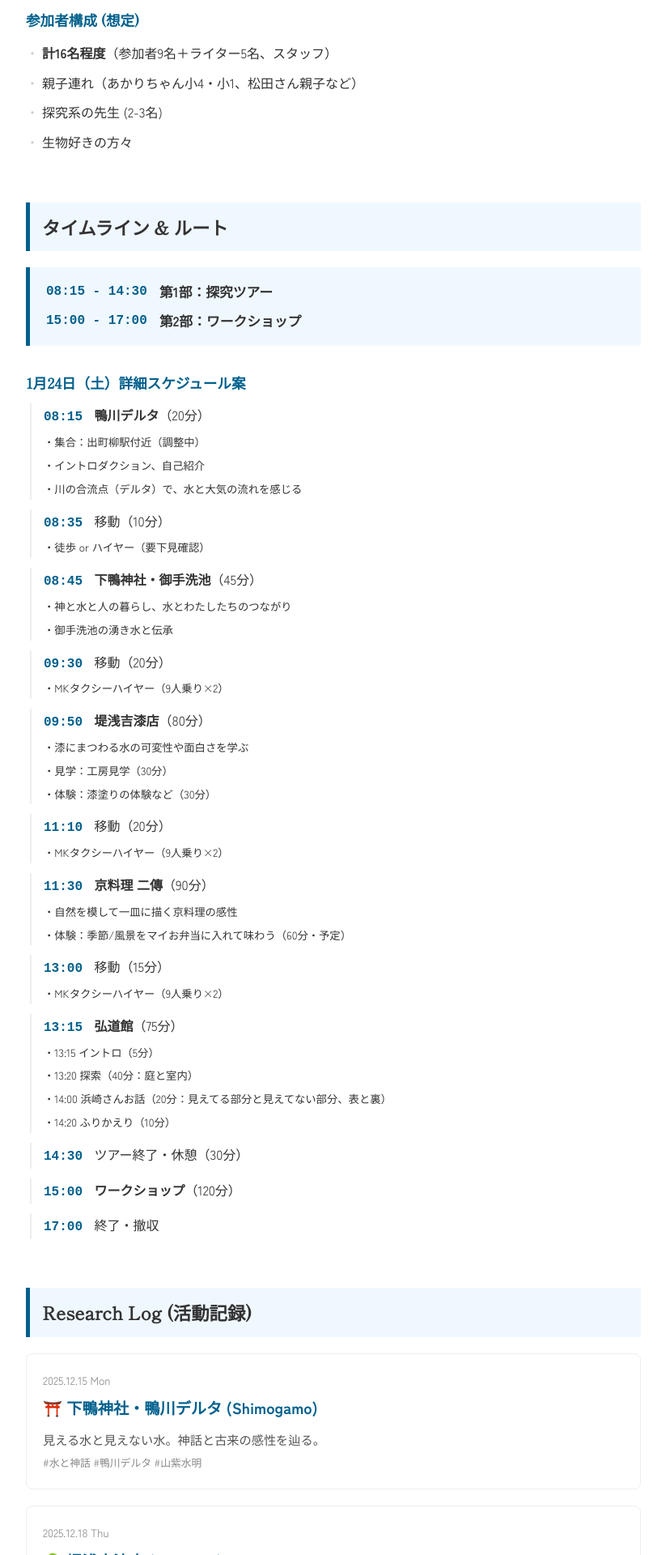
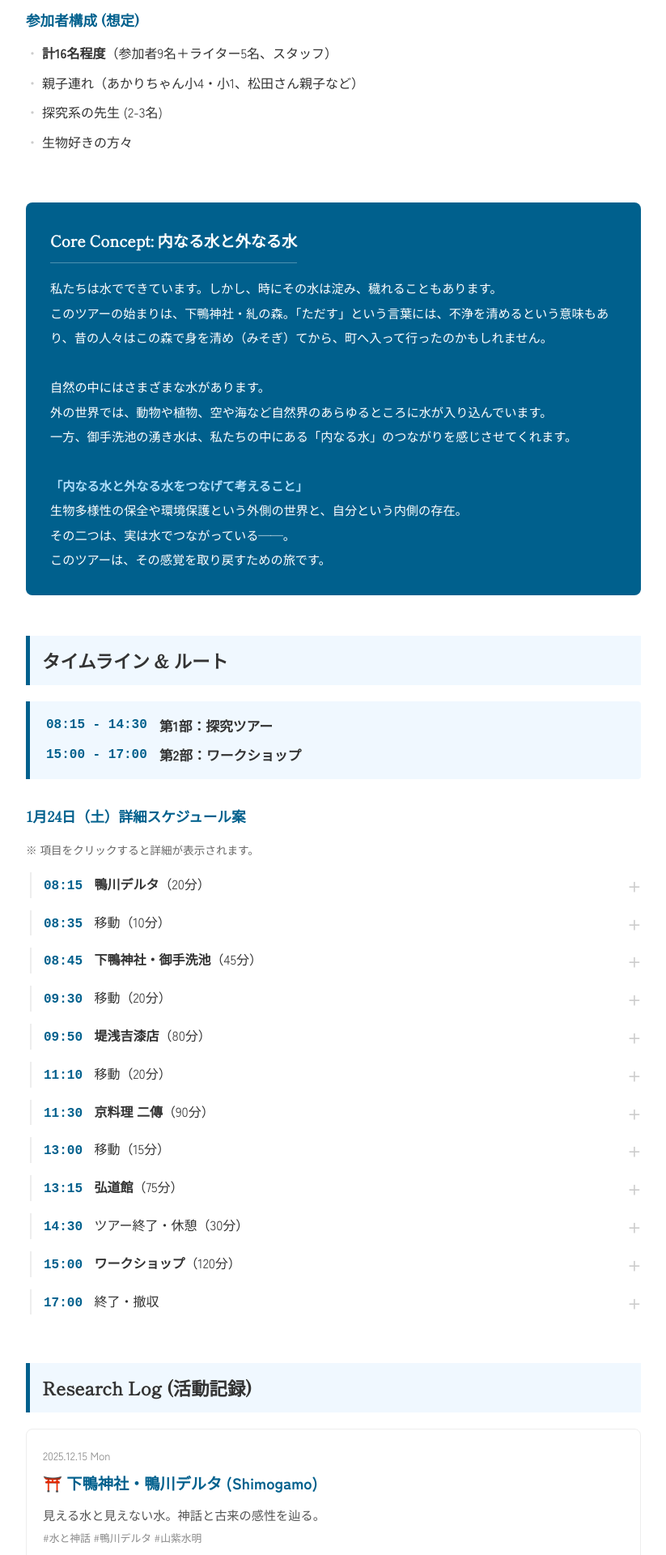
Before and after one commit to REMriaTV/iki-mono, a Jekyll site: the page built from journeys/fukumoto/index.html, in a window 1280 px wide. Shown: the part 542-2462 px from the top of the page at 81% size, without its empty margins (228-1051 px from the left). Built offline with Jekyll 4.4.1, drawn with Linux system fonts in a browser that asks for light colours.

Commit message:
コンセプト文章の追加、アコーディオンの追加

```diff
--- a/journeys/fukumoto/index.html
+++ b/journeys/fukumoto/index.html
@@ -56,6 +56,32 @@ title: "Fukumoto Lab: 探究と教育の旅"
         color: #00608d;
     }
 
+    /* コンセプトボックス (New!) */
+    .concept-box {
+        background-color: #00608d;
+        color: #fff;
+        padding: 30px;
+        border-radius: 8px;
+        margin-bottom: 50px;
+        font-family: 'Shippori Mincho', serif;
+    }
+    .concept-title {
+        font-size: 1.2rem;
+        font-weight: bold;
+        margin-bottom: 15px;
+        border-bottom: 1px solid rgba(255,255,255,0.3);
+        padding-bottom: 10px;
+        display: inline-block;
+    }
+    .concept-text {
+        font-size: 0.95rem;
+        line-height: 2.0;
+    }
+    .concept-text strong {
+        color: #aedefc;
+        font-weight: bold;
+    }
+
     /* リスト */
     .lab-list {
         list-style: none;
@@ -103,20 +129,62 @@ title: "Fukumoto Lab: 探究と教育の旅"
         font-size: 1.05rem;
     }
 
-    /* タイムライン詳細 */
+    /* タイムライン詳細（アコーディオン） (New!) */
     .timeline-list li {
-        margin-bottom: 12px;
+        margin-bottom: 15px;
         padding-left: 0;
         border-left: 2px solid #eee;
         padding-left: 15px;
         margin-left: 5px;
     }
     .timeline-list li::before { content: none; }
+
+    details {
+        transition: all 0.3s ease;
+    }
+    summary {
+        cursor: pointer;
+        list-style: none; /* デフォルトの三角を消す */
+        position: relative;
+        padding-right: 20px;
+    }
+    summary::-webkit-details-marker {
+        display: none; /* Chrome用 */
+    }
+    summary:hover .time {
+        text-decoration: underline;
+    }
+    /* 開閉インジケーター */
+    summary::after {
+        content: "+";
+        position: absolute;
+        right: 0;
+        top: 0;
+        color: #ccc;
+        font-weight: bold;
+        font-size: 1.2rem;
+        transition: transform 0.2s;
+    }
+    details[open] summary::after {
+        transform: rotate(45deg); /* 開いたときに×にする */
+        color: #00608d;
+    }
+
     .time {
         font-family: 'Courier New', monospace;
         font-weight: bold;
         color: #00608d;
         margin-right: 10px;
+    }
+
+    /* 隠れている詳細部分のスタイル */
+    .timeline-details {
+        margin-top: 10px;
+        padding: 10px 15px;
+        background: #fafafa;
+        border-radius: 4px;
+        font-size: 0.9rem;
+        color: #555;
     }
 
     /* リサーチログカード */
@@ -187,6 +255,22 @@ title: "Fukumoto Lab: 探究と教育の旅"
         </ul>
     </div>
 
+    <div class="concept-box">
+        <div class="concept-title">Core Concept: 内なる水と外なる水</div>
+        <div class="concept-text">
+            私たちは水でできています。しかし、時にその水は淀み、穢れることもあります。<br>
+            このツアーの始まりは、下鴨神社・糺の森。「ただす」という言葉には、不浄を清めるという意味もあり、昔の人々はこの森で身を清め（みそぎ）てから、町へ入って行ったのかもしれません。<br><br>
+            自然の中にはさまざまな水があります。<br>
+            外の世界では、動物や植物、空や海など自然界のあらゆるところに水が入り込んでいます。<br>
+            一方、御手洗池の湧き水は、私たちの中にある「内なる水」のつながりを感じさせてくれます。<br><br>
+
+            <strong>「内なる水と外なる水をつなげて考えること」</strong><br>
+            生物多様性の保全や環境保護という外側の世界と、自分という内側の存在。<br>
+            その二つは、実は水でつながっている——。<br>
+            このツアーは、その感覚を取り戻すための旅です。
+        </div>
+    </div>
+
     <div class="lab-section">
         <h2>タイムライン & ルート</h2>
 
@@ -202,67 +286,149 @@ title: "Fukumoto Lab: 探究と教育の旅"
         </div>
 
         <h3>1月24日（土）詳細スケジュール案</h3>
+        <p style="font-size:0.85rem; color:#666; margin-bottom:15px;">※ 項目をクリックすると詳細が表示されます。</p>
+
         <ul class="timeline-list lab-list">
-            <li><span class="time">08:15</span> <strong>鴨川デルタ</strong>（20分）<br>
-                <small>
+            <li>
+                <details>
+                    <summary>
+                        <span class="time">08:15</span> <strong>鴨川デルタ</strong>（20分）
+                    </summary>
+                    <div class="timeline-details">
                         ・集合：出町柳駅付近（調整中）<br>
                         ・イントロダクション、自己紹介<br>
                         ・川の合流点（デルタ）で、水と大気の流れを感じる
-                </small>
+                    </div>
+                </details>
             </li>
 
-            <li><span class="time">08:35</span> 移動（10分）<br>
-                <small>・徒歩 or ハイヤー（要下見確認）</small>
+            <li>
+                <details>
+                    <summary>
+                        <span class="time">08:35</span> 移動（10分）
+                    </summary>
+                    <div class="timeline-details">
+                        ・徒歩 or ハイヤー（要下見確認）
+                    </div>
+                </details>
             </li>
 
-            <li><span class="time">08:45</span> <strong>下鴨神社・御手洗池</strong>（45分）<br>
-                <small>
+            <li>
+                <details>
+                    <summary>
+                        <span class="time">08:45</span> <strong>下鴨神社・御手洗池</strong>（45分）
+                    </summary>
+                    <div class="timeline-details">
                         ・神と水と人の暮らし、水とわたしたちのつながり<br>
                         ・御手洗池の湧き水と伝承
-                </small>
+                    </div>
+                </details>
             </li>
 
-            <li><span class="time">09:30</span> 移動（20分）<br>
-                <small>・MKタクシーハイヤー（9人乗り×2）</small>
+            <li>
+                <details>
+                    <summary>
+                        <span class="time">09:30</span> 移動（20分）
+                    </summary>
+                    <div class="timeline-details">
+                        ・MKタクシーハイヤー（9人乗り×2）
+                    </div>
+                </details>
             </li>
 
-            <li><span class="time">09:50</span> <strong>堤浅吉漆店</strong>（80分）<br>
-                <small>
+            <li>
+                <details>
+                    <summary>
+                        <span class="time">09:50</span> <strong>堤浅吉漆店</strong>（80分）
+                    </summary>
+                    <div class="timeline-details">
                         ・漆にまつわる水の可変性や面白さを学ぶ<br>
                         ・見学：工房見学（30分）<br>
                         ・体験：漆塗りの体験など（30分）
-                </small>
+                    </div>
+                </details>
             </li>
 
-            <li><span class="time">11:10</span> 移動（20分）<br>
-                <small>・MKタクシーハイヤー（9人乗り×2）</small>
+            <li>
+                <details>
+                    <summary>
+                        <span class="time">11:10</span> 移動（20分）
+                    </summary>
+                    <div class="timeline-details">
+                        ・MKタクシーハイヤー（9人乗り×2）
+                    </div>
+                </details>
             </li>
 
-            <li><span class="time">11:30</span> <strong>京料理 二傳</strong>（90分）<br>
-                <small>
+            <li>
+                <details>
+                    <summary>
+                        <span class="time">11:30</span> <strong>京料理 二傳</strong>（90分）
+                    </summary>
+                    <div class="timeline-details">
                         ・自然を模して一皿に描く京料理の感性<br>
                         ・体験：季節/風景をマイお弁当に入れて味わう（60分・予定）
-                </small>
+                    </div>
+                </details>
             </li>
 
-            <li><span class="time">13:00</span> 移動（15分）<br>
-                <small>・MKタクシーハイヤー（9人乗り×2）</small>
+            <li>
+                <details>
+                    <summary>
+                        <span class="time">13:00</span> 移動（15分）
+                    </summary>
+                    <div class="timeline-details">
+                        ・MKタクシーハイヤー（9人乗り×2）
+                    </div>
+                </details>
             </li>
 
-            <li><span class="time">13:15</span> <strong>弘道館</strong>（75分）<br>
-                <small>
+            <li>
+                <details>
+                    <summary>
+                        <span class="time">13:15</span> <strong>弘道館</strong>（75分）
+                    </summary>
+                    <div class="timeline-details">
                         ・13:15 イントロ（5分）<br>
                         ・13:20 探索（40分：庭と室内）<br>
                         ・14:00 浜崎さんお話（20分：見えてる部分と見えてない部分、表と裏）<br>
                         ・14:20 ふりかえり（10分）
-                </small>
+                    </div>
+                </details>
             </li>
 
-            <li><span class="time">14:30</span> ツアー終了・休憩（30分）</li>
+            <li>
+                <details>
+                    <summary>
+                        <span class="time">14:30</span> ツアー終了・休憩（30分）
+                    </summary>
+                    <div class="timeline-details">
+                        ・第1部終了
+                    </div>
+                </details>
+            </li>
 
-            <li><span class="time">15:00</span> <strong>ワークショップ</strong>（120分）</li>
+            <li>
+                <details>
+                    <summary>
+                        <span class="time">15:00</span> <strong>ワークショップ</strong>（120分）
+                    </summary>
+                    <div class="timeline-details">
+                        ・詳細プログラム設計中
+                    </div>
+                </details>
+            </li>
 
-            <li><span class="time">17:00</span> 終了・撤収</li>
+            <li>
+                <details>
+                    <summary>
+                        <span class="time">17:00</span> 終了・撤収
+                    </summary>
+                    <div class="timeline-details">
+                        ・解散
+                    </div>
+                </details>
+            </li>
         </ul>
     </div>
 
```
Also changed, not shown: other parts of journeys/fukumoto/index.html (+1 -1 lines). Lines whose indentation alone changed are shown as unchanged.
